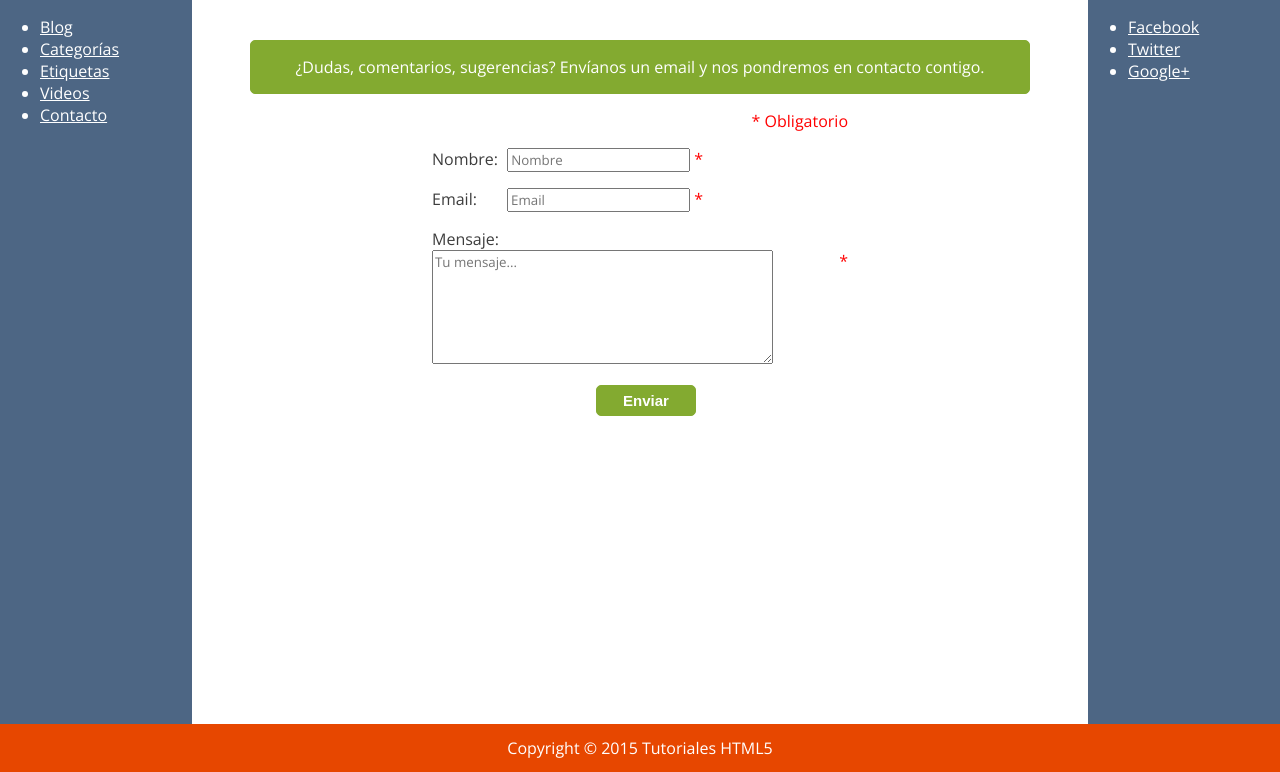
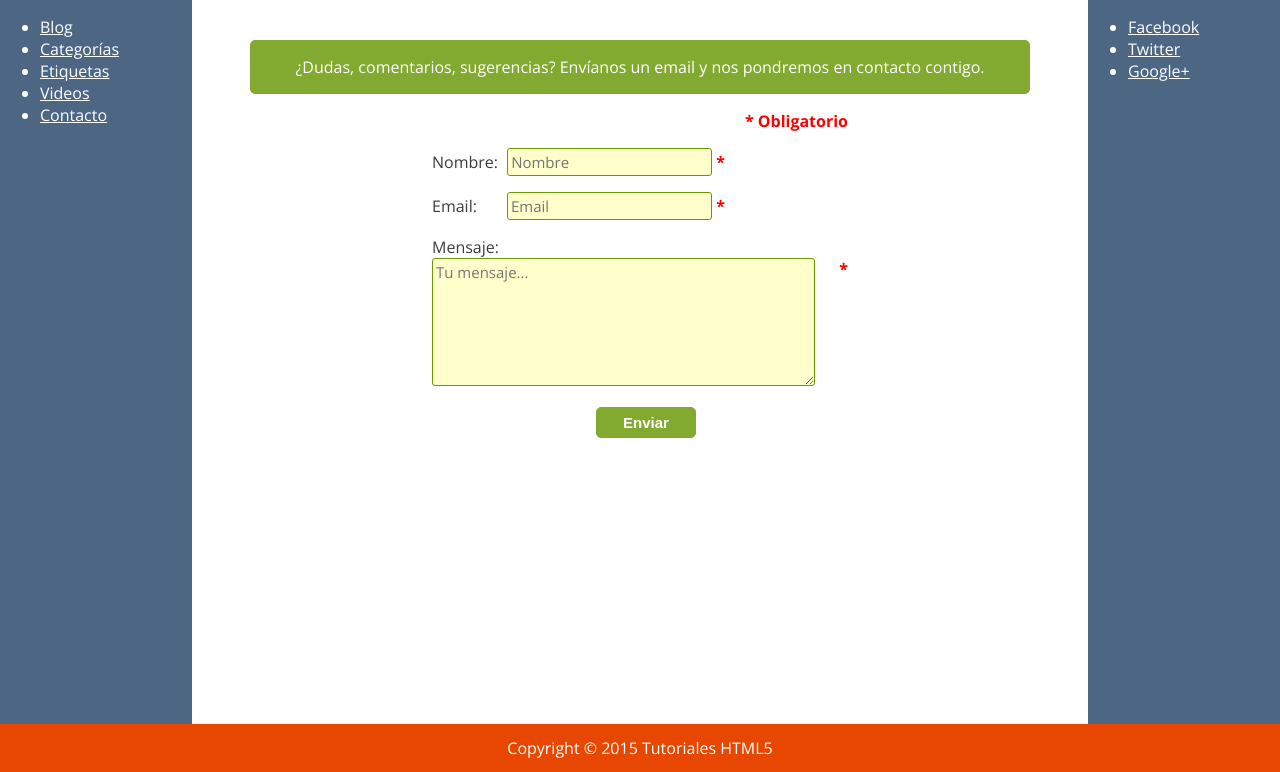
Before and after one commit to AlejandraAlejo/Blog-HTML5, a PHP site: page /contacto.html in a window 1280 px wide. Shown: the part 128-900 px from the top of the page. Run offline with PHP 8.4, Linux system fonts and the light colour scheme.

Commit message:
Se añadió CSS para input y testarea
Se añadieron CSS nuevos a los inputs de tipo text y textarea de
formulario y se mejoró el span de correo; se colocaron íconos que indica
que tiene o no texto introducido (revisar xD)

```diff
--- a/contacto.html
+++ b/contacto.html
@@ -34,25 +34,25 @@
             <section class="contacto">
                 <p class="mensaje-contacto">¿Dudas, comentarios, sugerencias? Envíanos un email y nos pondremos en contacto contigo.</p>
                 <form class="formulario" action="javascript:validar()" method = "">
-                    <p class="mensaje-obligatorio">* Obligatorio</p>
+                    <p class="mensaje-obligatorio"><strong>* Obligatorio</strong></p>
                     <p>
                         <label>Nombre:</label>
                         <input id="nombre" required type="text" placeholder="Nombre" />
-                        <label class="asterisco">*</label>
+                        <label class="asterisco"><strong>*</strong></label>
                         <span id="error-nombre"></span>
                     </p>
                     <p>
                         <label>Email:</label>
                         <input id="email" required type="email" placeholder="Email" />
-                        <label class="asterisco">*</label>
-                        <span id="error-email"></span>
+                        <span class="form_hint">name@something.com</span>
+                        <label class="asterisco"><strong>*</strong></label>
                     </p>
                     <p>
                         <label>Mensaje:</label>
                         <span id="error-mensaje"></span>
                         <br />
                         <textarea id="mensaje" required rows="6" cols="40" placeholder="Tu mensaje..." ></textarea>
-                        <label class="asterisco-mensaje">*</label>
+                        <label class="asterisco-mensaje"><strong>*</strong></label>
                     </p>
                     <button class="boton-enviar">Enviar</button>
                 </form>
--- a/css/estilos.css
+++ b/css/estilos.css
@@ -178,8 +178,28 @@ body{
     text-align: right;
 }
 
+/*Estilos a input y textarea*/
 input, textarea{
     font-family: 'Open Sans', sans-serif;
+    font-size:15px;
+    outline:none;
+    transition: all 0.75s ease-in-out;
+    -webkit-transition: all 0.75s ease-in-out;
+    -moz-transition: all 0.75s ease-in-out;
+    border-radius:3px;
+    -webkit-border-radius:3px;
+    -moz-border-radius:3px;
+    border:1px solid #669900;
+    color:black;
+    background-color:#FFFFCC;
+    padding: 3px;
+}
+input:focus, textarea:focus {
+    box-shadow: 0 0 10px #aaa;
+    -webkit-box-shadow: 0 0 10px #aaa;
+    -moz-box-shadow: 0 0 10px #aaa;
+    border:1px solid blue;
+    background-color:white;
 }
 
 .asterisco, .asterisco-mensaje{
@@ -197,3 +217,44 @@ input, textarea{
 .asterisco-mensaje{
     float: right;
 }
+
+.formulario input:required:valid, .formulario textarea:required:valid {
+    background: #fff url(images/valid.png) no-repeat 98% center;
+    box-shadow: 0 0 5px #5cd053;
+    border-color: #28921f;
+}
+
+.formulario input:focus:invalid, .formulario textarea:focus:invalid {
+    background: #fff url(images/invalid.png) no-repeat 98% center;
+    box-shadow: 0 0 5px #d45252;
+    border-color: #b03535
+}
+
+.form_hint {
+    background: #d45252;
+    border-radius: 3px 3px 3px 3px;
+    color: white;
+    margin-left:8px;
+    padding: 1px 6px;
+    z-index: 999; /* hints stay above all other elements */
+    position: absolute; /* allows proper formatting if hint is two lines */
+    display: none;
+}
+.form_hint::before {
+    content: "\25C0";
+    color:#d45252;
+    position: absolute;
+    top:1px;
+    left:-6px;
+}
+
+.formulario input, .formulario textarea {
+    -moz-transition: padding .25s;
+    -webkit-transition: padding .25s;
+    -o-transition: padding .25s;
+    transition: padding .25s;
+}
+
+.formulario input:focus + .form_hint {display: inline;}
+.formulario input:required:valid + .form_hint {background: #28921f;}
+.formulario input:required:valid + .form_hint::before {color:#28921f;}
```
Also changed, not shown: css/images/invalid.png (added), css/images/red_asterisk.png (added), css/images/valid.png (added).
